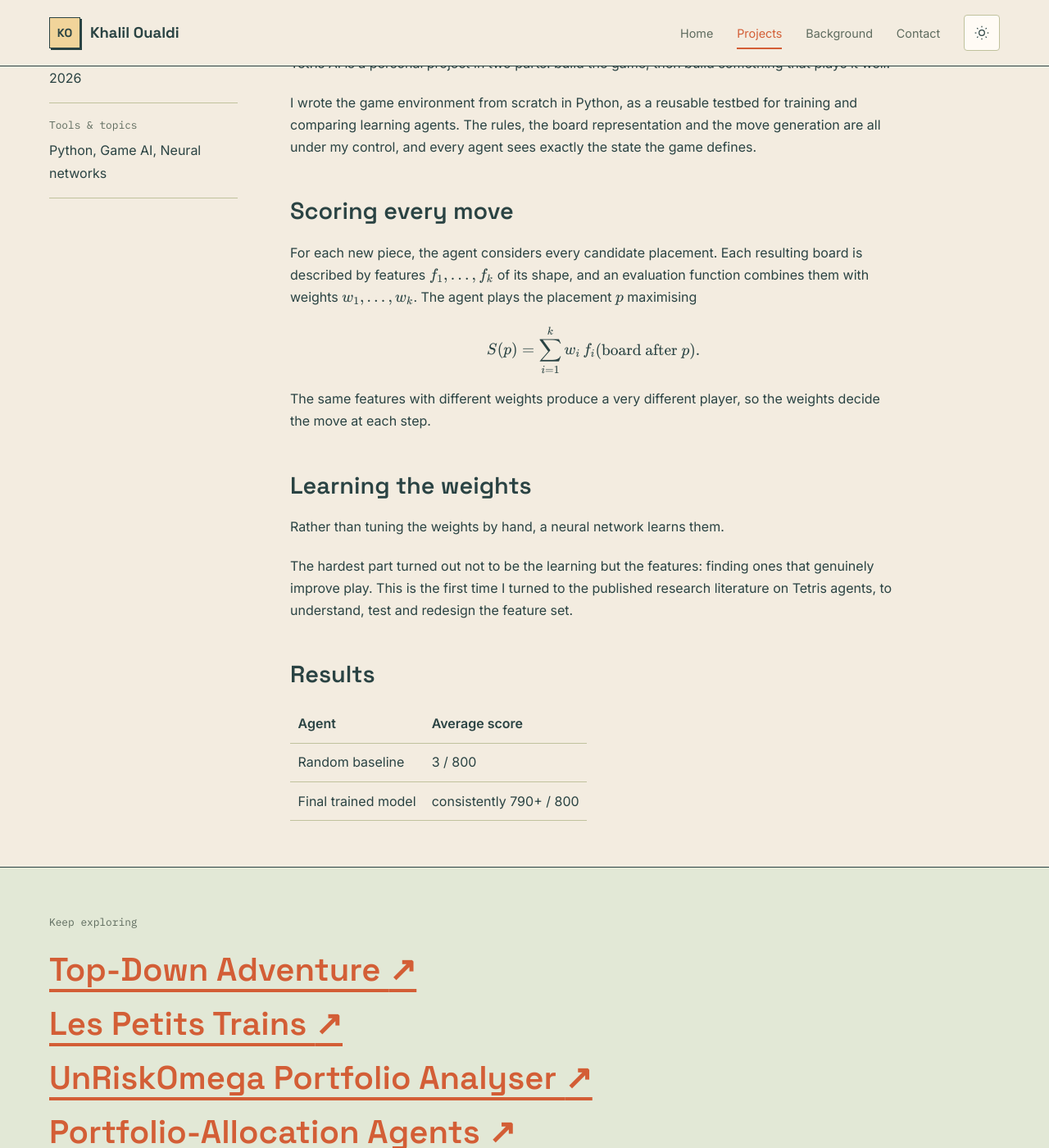
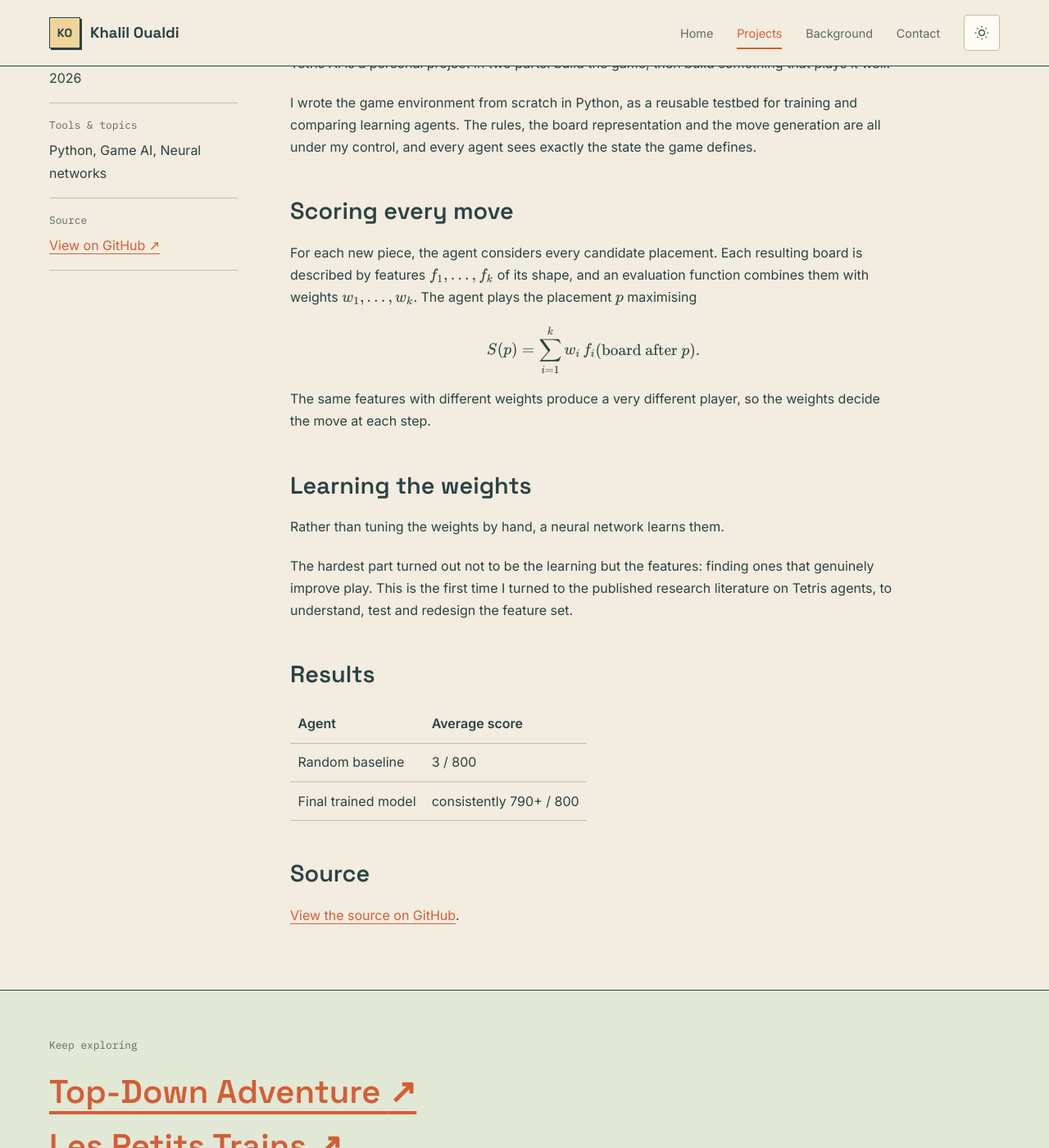
Before and after one commit to khaliloualdi-boop/khaliloualdi-boop.github.io, a Jekyll site: the page built from _projects/tetris-ai.md, in a window 1280 px wide and 1400 px high, scrolled down 539 px. Shown: the whole window at 82% size. Built offline with Jekyll 4.4.1, drawn with Linux system fonts in a browser that asks for light colours.

Commit message:
Add project images, Tetris repo link, new CV

```diff
--- a/_projects/tetris-ai.md
+++ b/_projects/tetris-ai.md
@@ -9,6 +9,7 @@ description: "Building a Tetris game environment from scratch and training an ag
 image: /assets/images/tetris-preview.svg
 image_alt: "Illustration of a Tetris board with a T piece falling onto stacked pieces."
 context: Personal project, since June 2026
+repository: https://github.com/khaliloualdi-boop/Tetris
 math: true
 ---
 
@@ -40,3 +41,7 @@ The hardest part turned out not to be the learning but the features: finding one
 | :---- | :------------ |
 | Random baseline | 3 / 800 |
 | Final trained model | consistently 790+ / 800 |
+
+## Source
+
+[View the source on GitHub](https://github.com/khaliloualdi-boop/Tetris).
```
